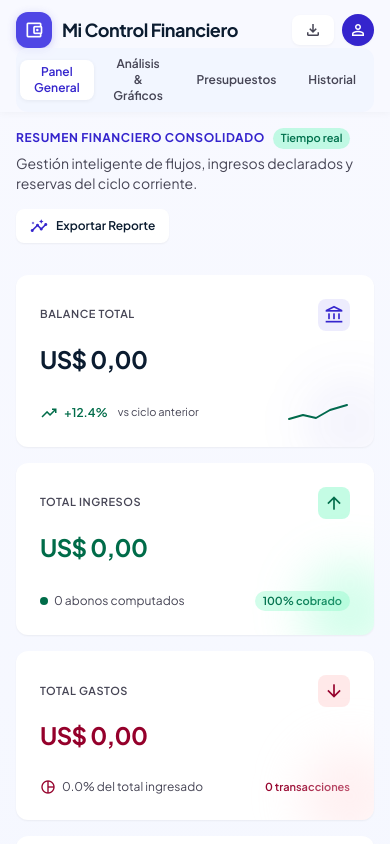
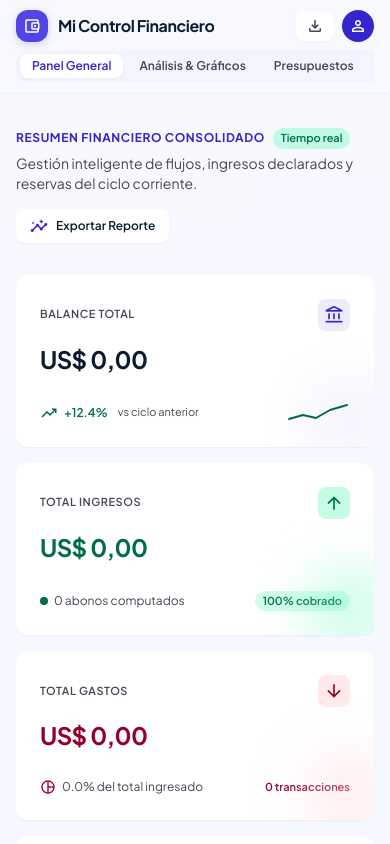
Before and after one commit to CesarJFarias/agenda-de-gastos, a React (Vite) app: page / in a window 390 px wide. Shown: the top 844 px of the page. Built offline with nearby package versions, Linux system fonts and the light colour scheme; no server answers; the database is empty.

Commit message:
fix(mobile): corregir layout y desbordamiento en historial y header para pantallas moviles

```diff
--- a/src/components/layout/Header.jsx
+++ b/src/components/layout/Header.jsx
@@ -6,25 +6,23 @@ export function Header({ onExportCSV, isCloudActive }) {
   const currentMonthYear = getCurrentMonthYear();
 
   return (
-    <header className="fixed top-0 w-full z-50 bg-surface/90 backdrop-blur-xl shadow-[0_1px_8px_rgba(0,0,0,0.04)]">
-      <div className="h-28 max-w-7xl mx-auto px-4 sm:px-6 lg:px-8 flex flex-col justify-between pt-3 pb-2">
-        <div className="flex items-center justify-between gap-4">
+    <header className="fixed top-0 w-full z-50 bg-surface/95 backdrop-blur-xl border-b border-surface-container/60 shadow-[0_1px_8px_rgba(0,0,0,0.03)]">
+      <div className="max-w-7xl mx-auto px-4 sm:px-6 lg:px-8 py-2.5 flex flex-col gap-2">
+        <div className="flex items-center justify-between gap-3">
           {/* Logo & Status */}
-          <div className="flex items-center gap-4 sm:gap-6">
-            <div className="flex items-center gap-2.5">
-              <div className="w-9 h-9 rounded-xl bg-primary-container flex items-center justify-center shadow-[0_2px_8px_rgba(79,70,229,0.25)]">
-                <span className="material-symbols-outlined text-on-primary text-[20px]">
+          <div className="flex items-center gap-2.5 sm:gap-4 min-w-0">
+            <div className="w-8 h-8 sm:w-9 sm:h-9 rounded-xl bg-primary-container flex items-center justify-center shadow-[0_2px_8px_rgba(79,70,229,0.25)] shrink-0">
+              <span className="material-symbols-outlined text-on-primary text-[18px] sm:text-[20px]">
                 account_balance_wallet
               </span>
             </div>
-              <span className="font-bold text-lg sm:text-xl text-on-surface tracking-tight">
+            <span className="font-bold text-base sm:text-xl text-on-surface tracking-tight truncate">
               Mi Control Financiero
             </span>
-            </div>
 
             {/* Cloud Status Indicator */}
             <div
-              className="hidden sm:flex items-center gap-2 px-2.5 py-1 rounded-full bg-surface-container-low"
+              className="hidden md:flex items-center gap-2 px-2.5 py-1 rounded-full bg-surface-container-low shrink-0"
               title={
                 isCloudActive
                   ? 'Sincronizado activamente con Supabase Cloud'
@@ -48,13 +46,13 @@ export function Header({ onExportCSV, isCloudActive }) {
                   isCloudActive ? 'text-secondary' : 'text-amber-700'
                 }`}
               >
-                {isCloudActive ? 'Nube activa (Supabase)' : 'Modo local activo'}
+                {isCloudActive ? 'Nube activa' : 'Modo local'}
               </span>
             </div>
           </div>
 
           {/* Top Actions */}
-          <div className="flex items-center gap-2 sm:gap-3">
+          <div className="flex items-center gap-2 sm:gap-3 shrink-0">
             <div className="hidden lg:flex items-center gap-2 px-3 py-1.5 rounded-lg bg-surface-container-low text-on-surface">
               <span className="material-symbols-outlined text-[18px] text-on-surface-variant">
                 calendar_today
@@ -65,7 +63,7 @@ export function Header({ onExportCSV, isCloudActive }) {
             <button
               onClick={onExportCSV}
               type="button"
-              className="inline-flex items-center gap-1.5 px-3 py-1.5 rounded-lg bg-surface-container-lowest text-on-surface shadow-[0_1px_3px_rgba(0,0,0,0.04)] hover:bg-surface-container-low transition-colors text-xs font-semibold cursor-pointer"
+              className="inline-flex items-center gap-1.5 px-2.5 sm:px-3 py-1.5 rounded-lg bg-surface-container-lowest text-on-surface shadow-[0_1px_3px_rgba(0,0,0,0.04)] hover:bg-surface-container-low transition-colors text-xs font-semibold cursor-pointer"
             >
               <span className="material-symbols-outlined text-[18px] text-on-surface-variant">
                 file_download
@@ -74,7 +72,7 @@ export function Header({ onExportCSV, isCloudActive }) {
             </button>
 
             <div
-              className="w-8 h-8 rounded-full bg-primary text-white flex items-center justify-center shadow-sm"
+              className="w-8 h-8 rounded-full bg-primary text-white flex items-center justify-center shadow-sm shrink-0"
               title="Usuario activo"
             >
               <span className="material-symbols-outlined text-[18px]">person</span>
@@ -82,12 +80,13 @@ export function Header({ onExportCSV, isCloudActive }) {
           </div>
         </div>
 
-        {/* Navigation Tabs */}
-        <nav className="flex items-center gap-1 p-1 rounded-xl bg-surface-container-low/70 w-fit">
+        {/* Navigation Tabs (Horizontal Scrollable on Mobile) */}
+        <div className="w-full overflow-x-auto no-scrollbar">
+          <nav className="flex items-center gap-1 p-1 rounded-xl bg-surface-container-low/70 w-max">
             <button
               type="button"
               onClick={() => setActiveTab('panel-general')}
-            className={`px-3.5 py-1 rounded-lg text-xs font-semibold transition-all cursor-pointer ${
+              className={`px-3 py-1 rounded-lg text-xs font-semibold transition-all whitespace-nowrap cursor-pointer ${
                 activeTab === 'panel-general'
                   ? 'bg-surface-container-lowest text-primary shadow-[0_1px_4px_rgba(0,0,0,0.06)]'
                   : 'text-on-surface-variant hover:text-on-surface'
@@ -98,7 +97,7 @@ export function Header({ onExportCSV, isCloudActive }) {
             <button
               type="button"
               onClick={() => setActiveTab('analisis-y-graficos')}
-            className={`px-3.5 py-1 rounded-lg text-xs font-semibold transition-all cursor-pointer ${
+              className={`px-3 py-1 rounded-lg text-xs font-semibold transition-all whitespace-nowrap cursor-pointer ${
                 activeTab === 'analisis-y-graficos'
                   ? 'bg-surface-container-lowest text-primary shadow-[0_1px_4px_rgba(0,0,0,0.06)]'
                   : 'text-on-surface-variant hover:text-on-surface'
@@ -109,7 +108,7 @@ export function Header({ onExportCSV, isCloudActive }) {
             <button
               type="button"
               onClick={() => setActiveTab('presupuestos')}
-            className={`px-3.5 py-1 rounded-lg text-xs font-semibold transition-all cursor-pointer ${
+              className={`px-3 py-1 rounded-lg text-xs font-semibold transition-all whitespace-nowrap cursor-pointer ${
                 activeTab === 'presupuestos'
                   ? 'bg-surface-container-lowest text-primary shadow-[0_1px_4px_rgba(0,0,0,0.06)]'
                   : 'text-on-surface-variant hover:text-on-surface'
@@ -124,7 +123,7 @@ export function Header({ onExportCSV, isCloudActive }) {
                 const el = document.getElementById('seccion-historial');
                 if (el) el.scrollIntoView({ behavior: 'smooth' });
               }}
-            className={`px-3.5 py-1 rounded-lg text-xs font-semibold transition-all cursor-pointer ${
+              className={`px-3 py-1 rounded-lg text-xs font-semibold transition-all whitespace-nowrap cursor-pointer ${
                 activeTab === 'historial'
                   ? 'bg-surface-container-lowest text-primary shadow-[0_1px_4px_rgba(0,0,0,0.06)]'
                   : 'text-on-surface-variant hover:text-on-surface'
@@ -134,6 +133,7 @@ export function Header({ onExportCSV, isCloudActive }) {
             </button>
           </nav>
         </div>
+      </div>
     </header>
   );
 }
--- a/src/pages/Dashboard.jsx
+++ b/src/pages/Dashboard.jsx
@@ -33,7 +33,7 @@ export function Dashboard() {
       />
 
       {/* Contenido Principal con padding-top para compensar el header fijo */}
-      <main className="w-full pt-32 pb-12 bg-gradient-to-b from-surface via-surface-container-low/40 to-surface flex-1">
+      <main className="w-full pt-32 sm:pt-36 pb-12 bg-gradient-to-b from-surface via-surface-container-low/40 to-surface flex-1">
         <div className="max-w-7xl mx-auto px-4 sm:px-6 lg:px-8 space-y-8">
           {/* Mensaje de Error si ocurre */}
           {error && (
```
Also changed, not shown: src/components/transactions/TransactionItem.jsx (+57 -19 lines), src/components/transactions/TransactionList.jsx (+19 -17 lines), src/components/dashboard/ExpenseDistribution.jsx (line endings or trailing spaces), src/components/layout/Footer.jsx (line endings or trailing spaces). Lines whose indentation alone changed are shown as unchanged.
